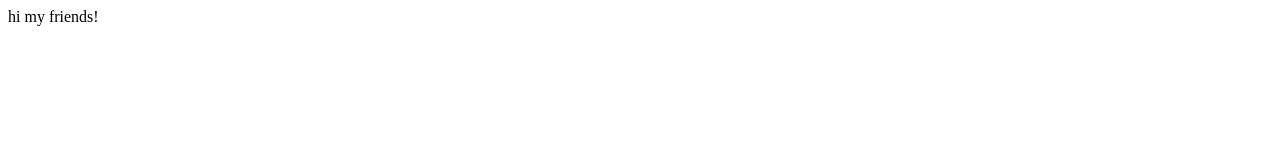
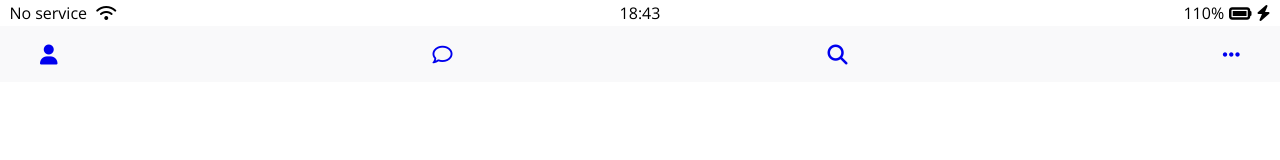
Before and after one commit to jjucc99/practice-js-for-kakao, a plain HTML site: page friends.html in a window 1280 px wide. Drawn offline with nearby package versions, Linux system fonts and the light colour scheme.

Commit message:
create friends.btml

```diff
--- /dev/null
+++ b/css/components/nav-bar.css
@@ -0,0 +1,9 @@
+.nav {
+  background-color: #f9f9fa;
+  padding: 20px 40px;
+}
+
+.nav__list {
+  display: flex;
+  justify-content: space-between;
+}
--- a/css/styles.css
+++ b/css/styles.css
@@ -6,6 +6,7 @@
 
 /* components */
 @import "./components/status-bar.css";
+@import "./components/nav-bar.css";
 
 /* screens */
 @import "./screens/login.css";
--- a/friends.html
+++ b/friends.html
@@ -1 +1,40 @@
-hi my friends!
+<!DOCTYPE html>
+<html lang="en">
+
+<head>
+    <meta charset="UTF-8">
+    <meta http-equiv="X-UA-Compatible" content="IE=edge">
+    <meta name="viewport" content="width=device-width, initial-scale=1.0">
+    <link rel="stylesheet" href="./css/styles.css">
+    <title>Friends - KokoaTalk</title>
+</head>
+
+<body>
+    <div class="status-bar">
+        <div class="status-bar__column">
+            <span>No service</span>
+            <i class="fas fa-wifi"></i>
+        </div>
+        <div class="status-bar__column">
+            <span>18:43</span>
+        </div>
+        <div class="status-bar__column">
+            <span>110%</span>
+            <i class="fas fa-battery-full fa-lg"></i>
+            <i class="fas fa-bolt"></i>
+        </div>
+    </div>
+    <nav class="nav">
+        <ul class="nav__list">
+            <li class="nav__btn"><a calss="nav__link" href="friends.html"><i class="fas fa-user fa-lg"></i></a></li>
+            <li class="nav__btn"><a calss="nav__link" href="#"><i class="far fa-comment fa-lg"></i></a></li>
+            <li class="nav__btn"><a calss="nav__link" href="#"><i class="fas fa-search fa-lg"></i></a></li>
+            <li class="nav__btn"><a calss="nav__link" href="#"><i class="fas fa-ellipsis-h fa-lg"></i></a></li>
+        </ul>
+    </nav>
+
+
+    <script src="https://kit.fontawesome.com/728e6b5f14.js" crossorigin="anonymous"></script>
+</body>
+
+</html>
```
